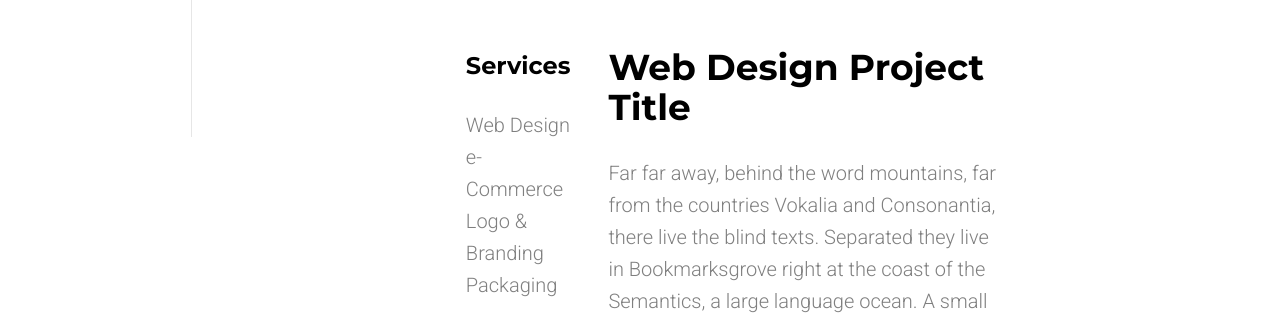
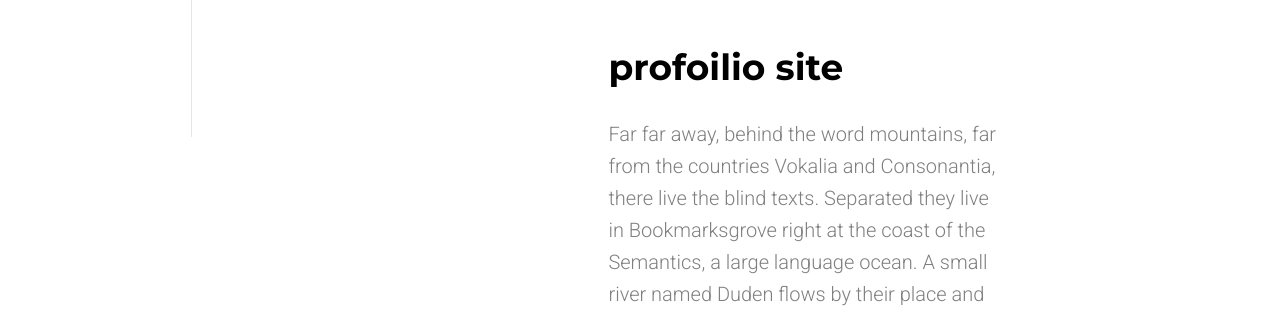
Before and after one commit to dvbrk/profoliohome, a plain HTML site: page work.html in a window 1280 px wide. Shown: the part 663-978 px from the top of the page. Drawn offline with Linux system fonts and the light colour scheme; files whose address does not match are found by name.

Commit message:
Update work.html

```diff
--- a/work.html
+++ b/work.html
@@ -7,7 +7,7 @@
 	<head>
 	<meta charset="utf-8">
 	<meta http-equiv="X-UA-Compatible" content="IE=edge">
-	<title>Nitro &mdash; 1</title>
+	<title>Enlarged &mdash; 1</title>
 	<meta name="viewport" content="width=device-width, initial-scale=1">
 
 
@@ -44,7 +44,7 @@
 		<a href="#" class="js-fh5co-nav-toggle fh5co-nav-toggle"><i></i></a>
 		<aside id="fh5co-aside" role="complementary" class="border js-fullheight">
 
-			<h1 id="fh5co-logo"><a href="index.html"><img src="images/logo.png" alt="Free HTML5 Bootstrap Website Template"></a></h1>
+			<h1 id="fh5co-logo"><a href="index.html"><img src="images/logo.png"></a></h1>
 			<nav id="fh5co-main-menu" role="navigation">
 				<ul>
 					<li><a href="index.html">Home</a></li>
@@ -64,27 +64,20 @@
 
 					<div class="col-md-12 animate-box" data-animate-effect="fadeInLeft">
 						<figure class="text-center">
-							<img src="images/work.jpg" alt="Free HTML5 Bootstrap" class="img-responsive">
+							<img src="images/work.jpg"  class="img-responsive">
 						</figure>
 					</div>
 
 					<div class="col-md-8 col-md-offset-2 animate-box" data-animate-effect="fadeInLeft">
 
 						<div class="col-md-9 col-md-push-3">
-							<h1>Web Design Project Title</h1>
+							<h1>profoilio site</h1>
 							<p>Far far away, behind the word mountains, far from the countries Vokalia and Consonantia, there live the blind texts. Separated they live in Bookmarksgrove right at the coast of the Semantics, a large language ocean. A small river named Duden flows by their place and supplies it with the necessary regelialia. It is a paradisematic country, in which roasted parts of sentences fly into your mouth.</p>
 
 							<p>A small river named Duden flows by their place and supplies it with the necessary regelialia. It is a paradisematic country, in which roasted parts of sentences fly into your mouth.</p>
 						</div>
 
-						<div class="col-md-3 col-md-pull-9 fh5co-services">
-							<h3>Services</h3>
-							<ul>
-								<li>Web Design</li>
-								<li>e-Commerce</li>
-								<li>Logo &amp; Branding</li>
-								<li>Packaging</li>
-							</ul>
+
 						</div>
 
 					</div>
```
